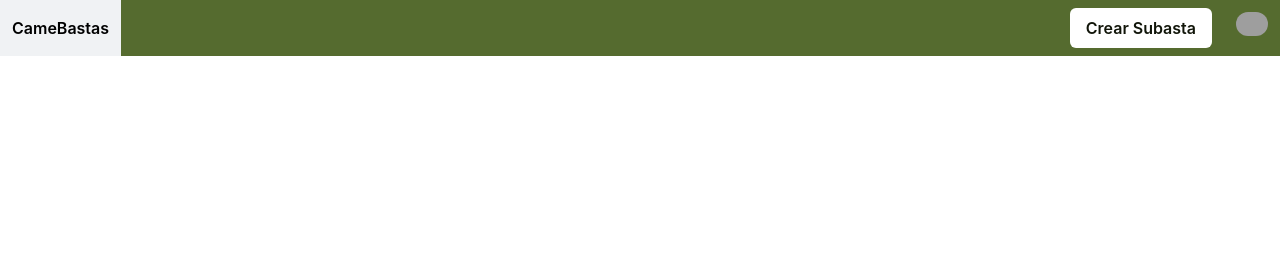
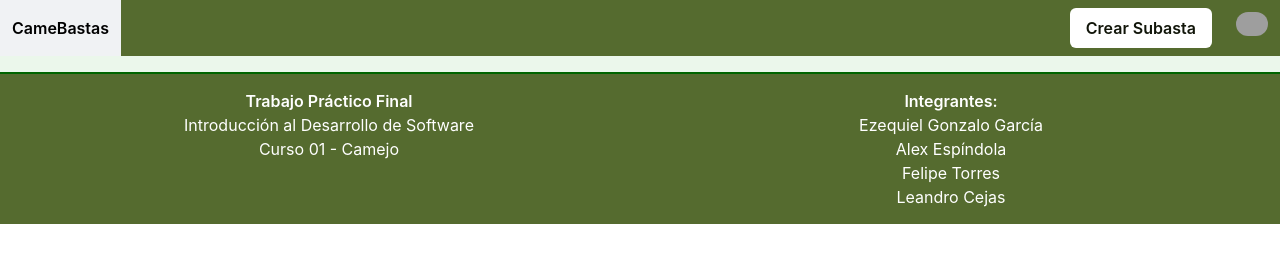
Before and after one commit to EzequielGarcia1720/cameplace, a plain HTML site: page frontend/src/mis_ofertas.html in a window 1280 px wide. Drawn offline with Linux system fonts and the light colour scheme; grey boxes are pictures that could not be loaded.

Commit message:
Agrego el footer a la pagina "MIs ofertas"

```diff
--- a/frontend/src/mis_ofertas.html
+++ b/frontend/src/mis_ofertas.html
@@ -66,23 +66,30 @@
             </div>
         </nav>
 
+        <!--Footer-->
+        <footer>
+            <div class="footer-index">
+                <div class="columns">
 
+                    <!-- Columna Number One -->
+                    <div class="column has-text-centered">
+                        <a href="https://intro-camejo.github.io/web/trabajos-practicos"><strong>Trabajo Práctico Final</strong></a>
+                        <p>Introducción al Desarrollo de Software</p>
+                        <p>Curso 01 - Camejo</p>
+                    </div>
 
-
-
-
-
-
-
+                    <!-- Columna Number Two -->
+                    <div class="column has-text-centered">
+                        <p><strong>Integrantes:</strong></p>
+                        <ul>
+                            <li><a class="has-text-white" href="https://www.instagram.com/mellamanzeki_/">Ezequiel Gonzalo García</a></li>
+                            <li>Alex Espíndola</li>
+                            <li>Felipe Torres</li>
+                            <li>Leandro Cejas</li>
+                        </ul>
+                    </div>
+                </div>
+            </div>
+        </footer>
     </body>
-
-
-
-
-
-
-
-
-
-
 </html>
```
